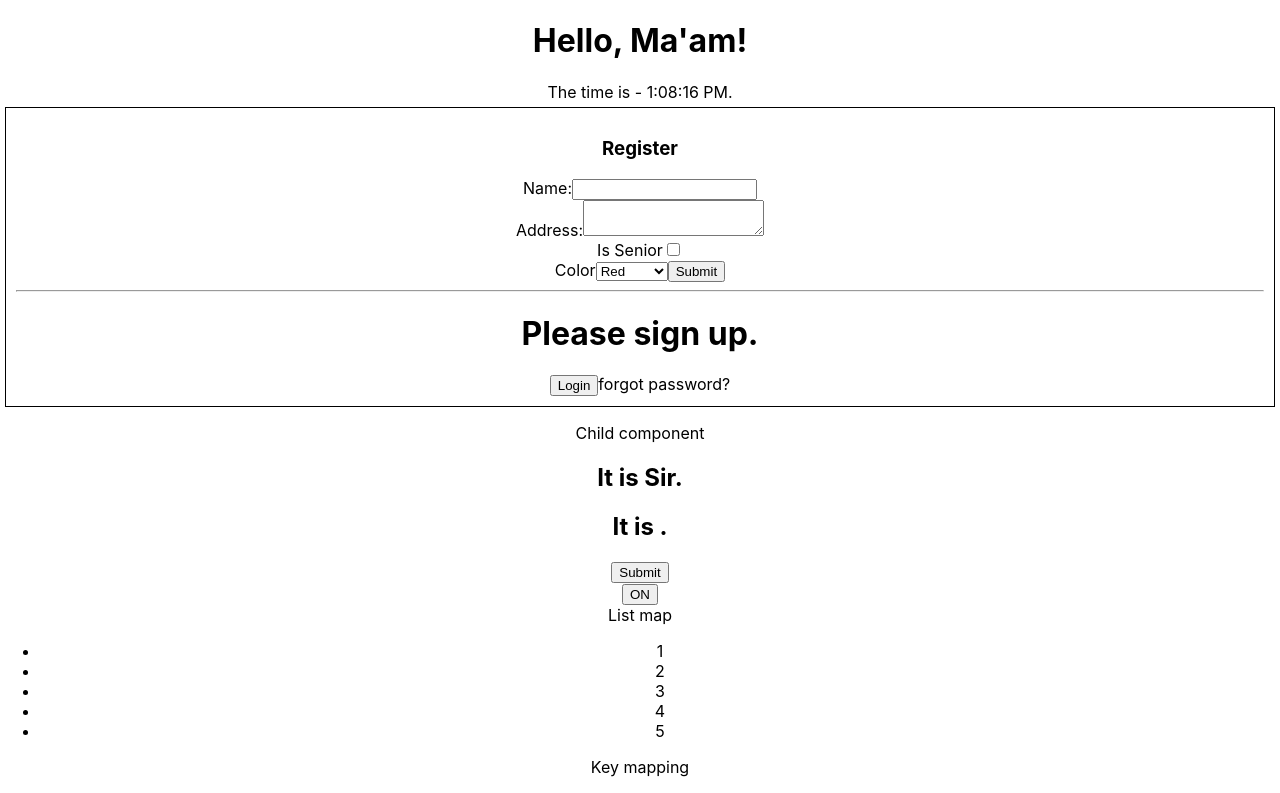
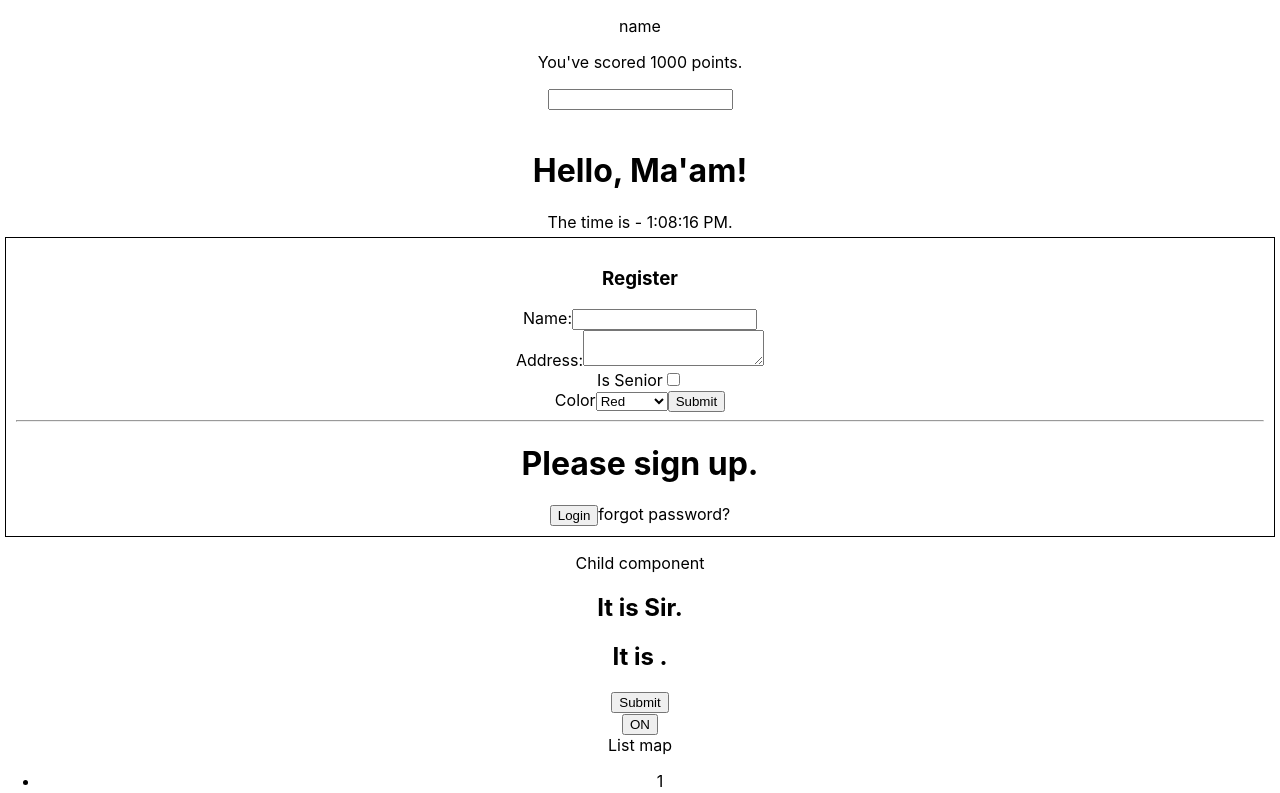
Before and after one commit to Vishnu-AV/react-first-app, a React (Create React App) app in the folder second-app/: page / in a window 1280 px wide. Shown: the top 793 px of the page. Built offline with nearby package versions, Linux system fonts and the light colour scheme.

Commit message:
React lifecycle methods: An approachable tutorial with examples(Mounting lifecycle methods,Updating lifecycle methods,Error boundaries

```diff
--- a/second-app/src/App.js
+++ b/second-app/src/App.js
@@ -5,7 +5,7 @@ import LoginControl from './login'
 import Calculator from './temperature-calculator/calculator';
 import SignUpDialog from './dialog';
 import Gallery from './useState-implement';
-
+import LifeCycle from './lifecycle-example';
 class App extends React.Component {
   constructor(props) {
     super(props);
@@ -35,6 +35,8 @@ class App extends React.Component {
   render() {
     return (
       <div className="App">
+        <LifeCycle />
+        <br />
         <h1>Hello, {this.state.name}!</h1>
         <span>The time is - {this.state.date.toLocaleTimeString()}.</span>
         <LoginControl />
--- /dev/null
+++ b/second-app/src/lifecycle-example.js
@@ -0,0 +1,54 @@
+import React from "react";
+
+export default class LifeCycle extends React.PureComponent {
+  constructor(props) {
+    super(props);
+    this.state = {
+      points: 10,
+      value : 'name'
+    };
+    console.log("inside constructor" + this.state.points);
+    // this.handlePoints = this.handlePoints.bind(this);
+  }
+  static getDerivedStateFromProps(props, state) {
+    return {
+      points: 1000,
+    };
+  }
+  static shouldComponentUpdate (props, state) {
+    console.log("inside shouldComponentUpdate" + this.state.points);
+    return true;
+  }
+  componentDidMount() {
+    console.log("inside componentDidMount" + this.state.points);
+  }
+  componentDidUpdate(prevProps) {
+    // Typical usage (don't forget to compare props):
+    console.log("inside componentDidUpdate" + this.state.points);
+  }
+  componentWillUnmount() {
+    console.log("inside componentWillUnmount" + this.state.points);
+  }
+  updateValue = (e) => {
+    this.setState({value: e.target.value});
+  }
+  getSnapshotBeforeUpdate(prevProps, prevState) {
+    // Are we adding new items to the list?
+    // Capture the scroll position so we can adjust scroll later.
+    if (prevState.value !== this.state.value) {
+      return this.state.value;
+    }
+    return null;
+  }
+  render() {
+    return (
+      <div className="App">
+        <header className="App-header">
+            <p>{this.state.value}</p>
+          <p>You've scored {this.state.points} points.</p>
+          <input onChange={this.updateValue} type='text'></input>
+        </header>
+      </div>
+    );
+  }
+}
```
Also changed, not shown: 1 other file (tests, documents, lock files or other folders).
